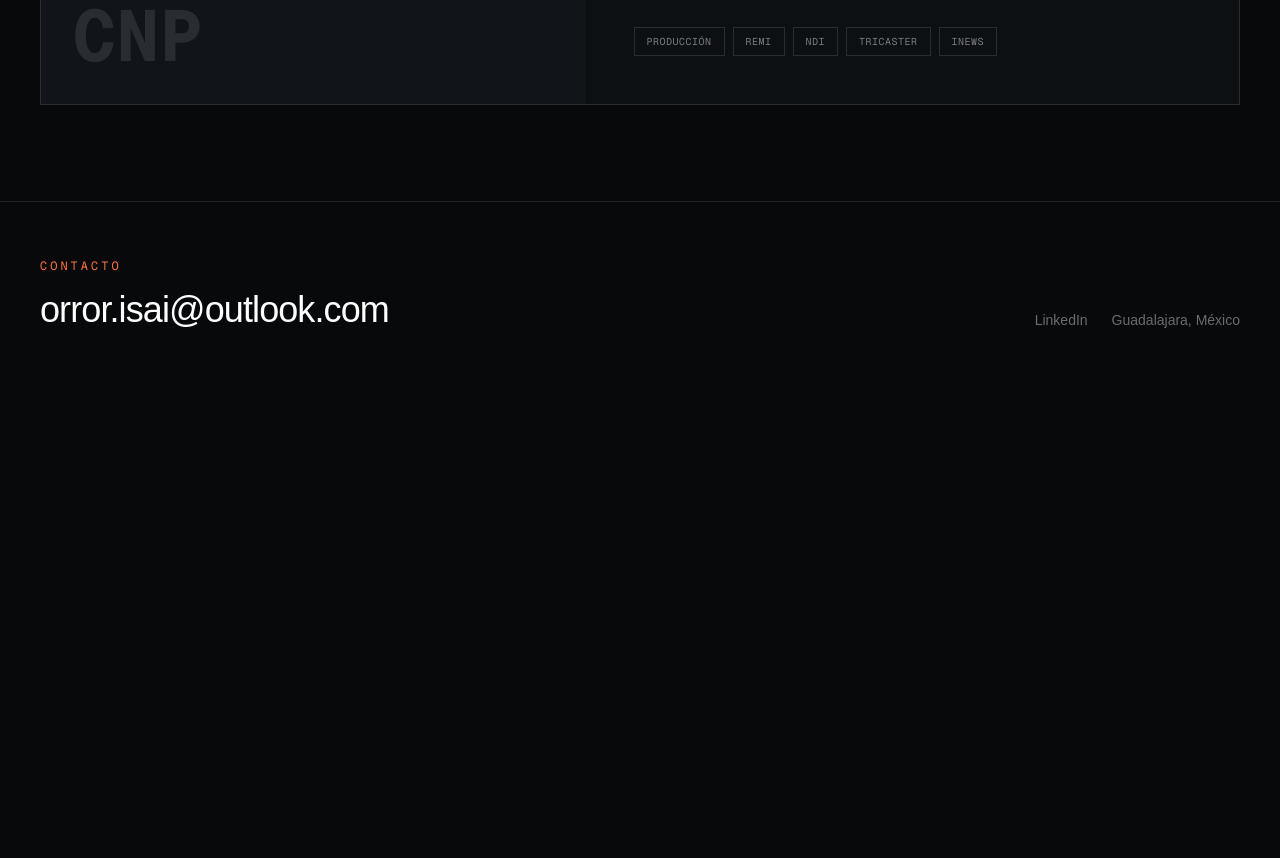
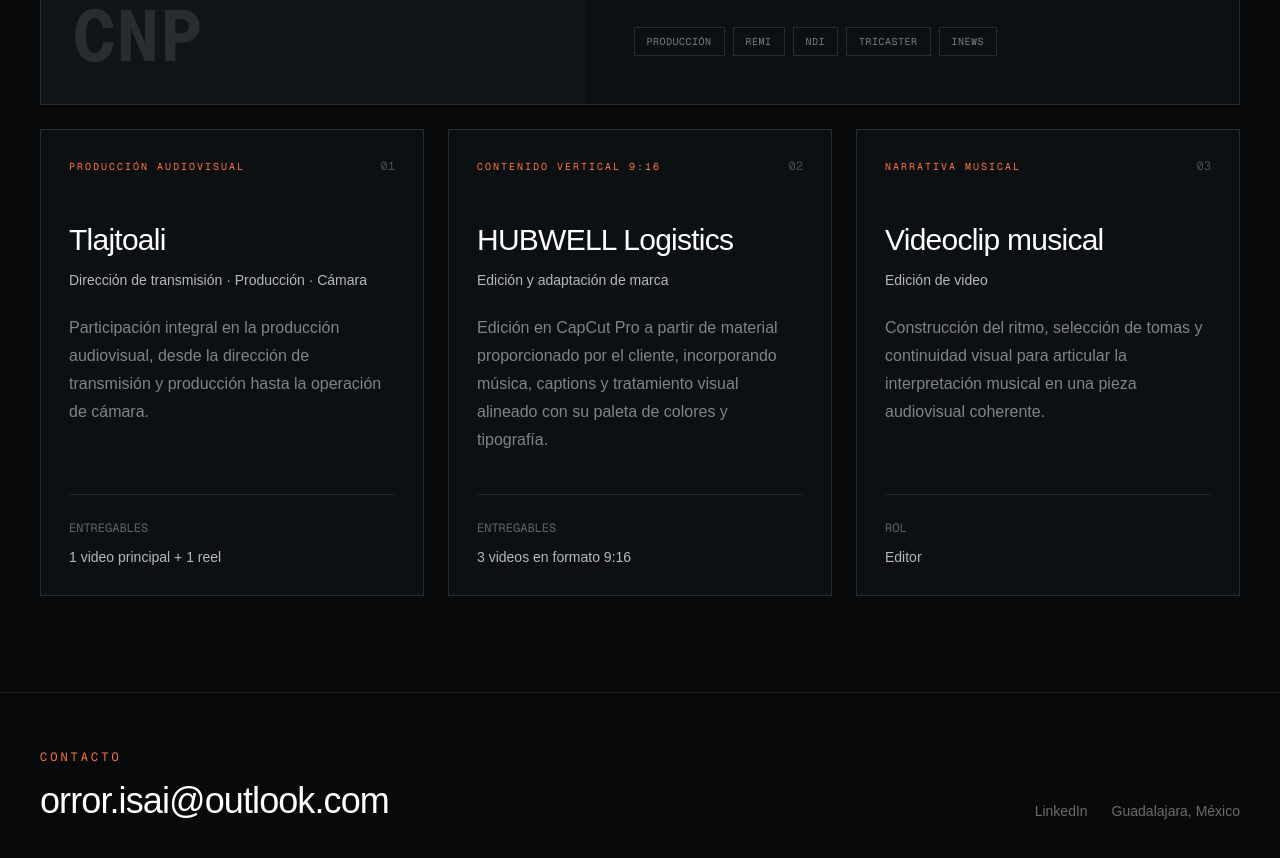
Before and after one commit to isaiorror/portfolio-isai, a Next.js app: page / in a window 1280 px wide. Shown: the part 1940-2798 px from the top of the page. Before the commit the page ends 2326 px from the top, so only its background shows below. Built offline with nearby package versions, Linux system fonts and the light colour scheme; no server answers.

Commit message:
feat: add client production projects

```diff
--- a/src/app/page.tsx
+++ b/src/app/page.tsx
@@ -51,6 +51,38 @@ export default function Home() {
             <div className="relative min-h-72 overflow-hidden bg-[#11151a] p-8"><div className="absolute inset-0 opacity-30 broadcast-grid" /><div className="relative flex h-full flex-col justify-between"><span className="w-fit rounded-full border border-[#ff4d00]/40 bg-[#ff4d00]/10 px-3 py-1 font-mono text-[10px] uppercase tracking-[.2em] text-[#ff7540]">Centro Nacional de Producción</span><strong className="font-mono text-7xl text-white/10 transition group-hover:text-[#ff4d00]/20">CNP</strong></div></div>
             <div className="flex flex-col justify-between p-8 md:p-12"><div><p className="font-mono text-xs uppercase tracking-[.2em] text-white/35">TV Azteca · Operaciones broadcast</p><h3 className="mt-5 text-3xl font-medium tracking-tight md:text-4xl">De editor a productor de noticieros locales.</h3><p className="mt-6 max-w-xl leading-7 text-white/52">Participación en la implementación del tercer centro de producción remota y promoción a productor en dos meses, coordinando producción para televisoras regionales.</p></div><div className="mt-12 flex flex-wrap gap-2">{["Producción", "REMI", "NDI", "Tricaster", "iNews"].map(tag => <span key={tag} className="border border-white/12 px-3 py-1.5 font-mono text-[10px] uppercase tracking-wider text-white/45">{tag}</span>)}</div></div>
           </article>
+
+          <div className="mt-6 grid gap-6 lg:grid-cols-3">
+            <motion.article initial={{ opacity: 0, y: 20 }} whileInView={{ opacity: 1, y: 0 }} viewport={{ once: true, amount: .2 }} className="flex min-h-[420px] flex-col justify-between border border-white/12 bg-[#0d1013] p-7">
+              <div>
+                <div className="flex items-center justify-between"><span className="font-mono text-[10px] uppercase tracking-[.2em] text-[#ff7540]">Producción audiovisual</span><span className="font-mono text-xs text-white/25">01</span></div>
+                <h3 className="mt-12 text-3xl font-medium tracking-tight">Tlajtoali</h3>
+                <p className="mt-3 text-sm font-medium text-white/70">Dirección de transmisión · Producción · Cámara</p>
+                <p className="mt-6 leading-7 text-white/48">Participación integral en la producción audiovisual, desde la dirección de transmisión y producción hasta la operación de cámara.</p>
+              </div>
+              <div className="mt-10 border-t border-white/10 pt-5"><span className="font-mono text-xs text-white/35">ENTREGABLES</span><p className="mt-2 text-sm text-white/70">1 video principal + 1 reel</p></div>
+            </motion.article>
+
+            <motion.article initial={{ opacity: 0, y: 20 }} whileInView={{ opacity: 1, y: 0 }} viewport={{ once: true, amount: .2 }} transition={{ delay: .08 }} className="flex min-h-[420px] flex-col justify-between border border-white/12 bg-[#0d1013] p-7">
+              <div>
+                <div className="flex items-center justify-between"><span className="font-mono text-[10px] uppercase tracking-[.2em] text-[#ff7540]">Contenido vertical 9:16</span><span className="font-mono text-xs text-white/25">02</span></div>
+                <h3 className="mt-12 text-3xl font-medium tracking-tight">HUBWELL Logistics</h3>
+                <p className="mt-3 text-sm font-medium text-white/70">Edición y adaptación de marca</p>
+                <p className="mt-6 leading-7 text-white/48">Edición en CapCut Pro a partir de material proporcionado por el cliente, incorporando música, captions y tratamiento visual alineado con su paleta de colores y tipografía.</p>
+              </div>
+              <div className="mt-10 border-t border-white/10 pt-5"><span className="font-mono text-xs text-white/35">ENTREGABLES</span><p className="mt-2 text-sm text-white/70">3 videos en formato 9:16</p></div>
+            </motion.article>
+
+            <motion.article initial={{ opacity: 0, y: 20 }} whileInView={{ opacity: 1, y: 0 }} viewport={{ once: true, amount: .2 }} transition={{ delay: .16 }} className="flex min-h-[420px] flex-col justify-between border border-white/12 bg-[#0d1013] p-7">
+              <div>
+                <div className="flex items-center justify-between"><span className="font-mono text-[10px] uppercase tracking-[.2em] text-[#ff7540]">Narrativa musical</span><span className="font-mono text-xs text-white/25">03</span></div>
+                <h3 className="mt-12 text-3xl font-medium tracking-tight">Videoclip musical</h3>
+                <p className="mt-3 text-sm font-medium text-white/70">Edición de video</p>
+                <p className="mt-6 leading-7 text-white/48">Construcción del ritmo, selección de tomas y continuidad visual para articular la interpretación musical en una pieza audiovisual coherente.</p>
+              </div>
+              <div className="mt-10 border-t border-white/10 pt-5"><span className="font-mono text-xs text-white/35">ROL</span><p className="mt-2 text-sm text-white/70">Editor</p></div>
+            </motion.article>
+          </div>
         </div>
       </section>
 
```
